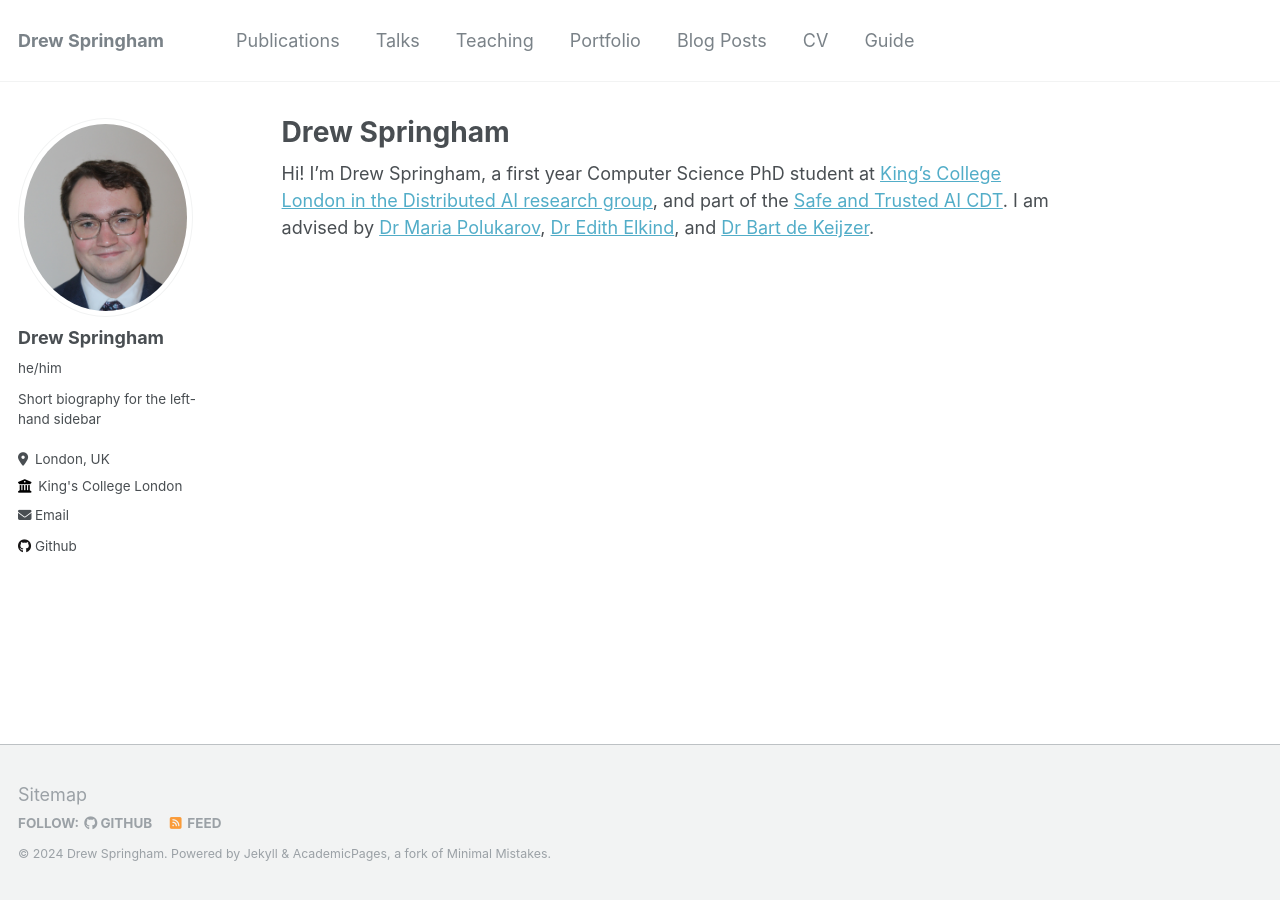
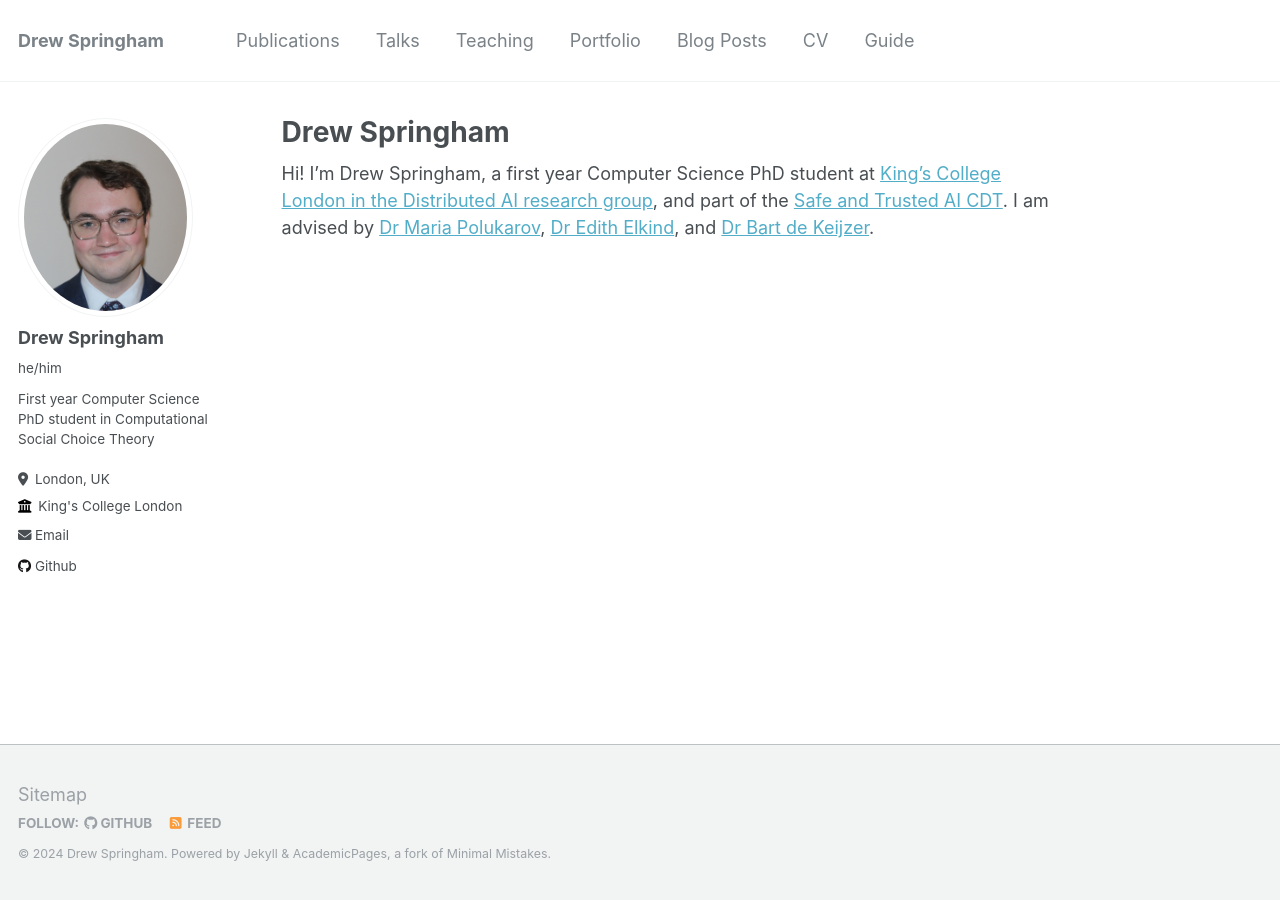
Before and after one commit to DrewSpringham/DrewSpringham.github.io, a Jekyll site: the page built from _pages/about.md, in a window 1280 px wide. Built offline with Jekyll 4.4.1, drawn with Linux system fonts in a browser that asks for light colours.

Commit message:
short bio

```diff
--- a/_config.yml
+++ b/_config.yml
@@ -24,7 +24,7 @@ author:
   avatar           : "profile.jpg"
   name             : "Drew Springham"
   pronouns         : "he/him"
-  bio              : "Short biography for the left-hand sidebar"
+  bio              : "First year Computer Science PhD student in Computational Social Choice Theory"
   location         : "London, UK"
   employer         : "King's College London"
   uri              : # URL
```
